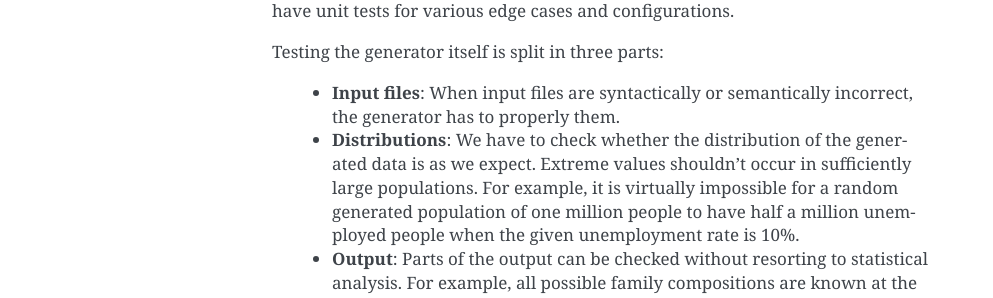
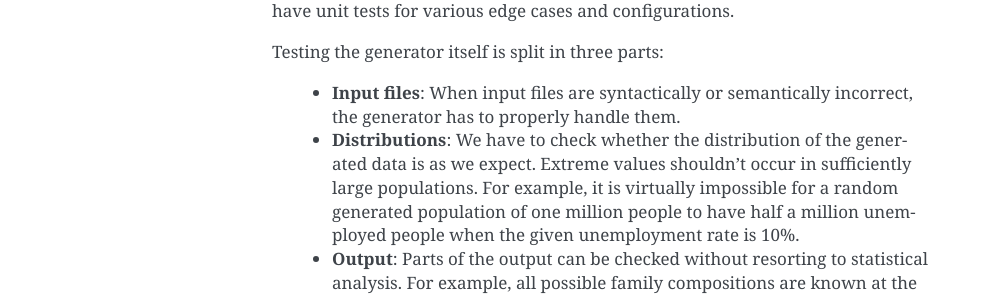
Before and after one commit to Stride-Apollo/Stride-Report, a Sphinx documentation site: the page built from source/testplan.rst, in a window 1280 px wide. Shown: the part 1300-1598 px from the top of the page, without its empty margins (148-1141 px from the left). Built offline with Sphinx 7.4.7, drawn with Linux system fonts in a browser that asks for light colours.

Commit message:
typo fix

```diff
--- a/source/testplan.rst
+++ b/source/testplan.rst
@@ -46,7 +46,7 @@ There are a few classes that help the generator, for example one that provides a
 
 Testing the generator itself is split in three parts:
 
-  - **Input files**: When input files are syntactically or semantically incorrect, the generator has to properly them.
+  - **Input files**: When input files are syntactically or semantically incorrect, the generator has to properly handle them.
 
   - **Distributions**: We have to check whether the distribution of the generated data is as we expect. Extreme values shouldn't occur in sufficiently large populations. For example, it is virtually impossible for a random generated population of one million people to have half a million unemployed people when the given unemployment rate is 10%.
 
```
